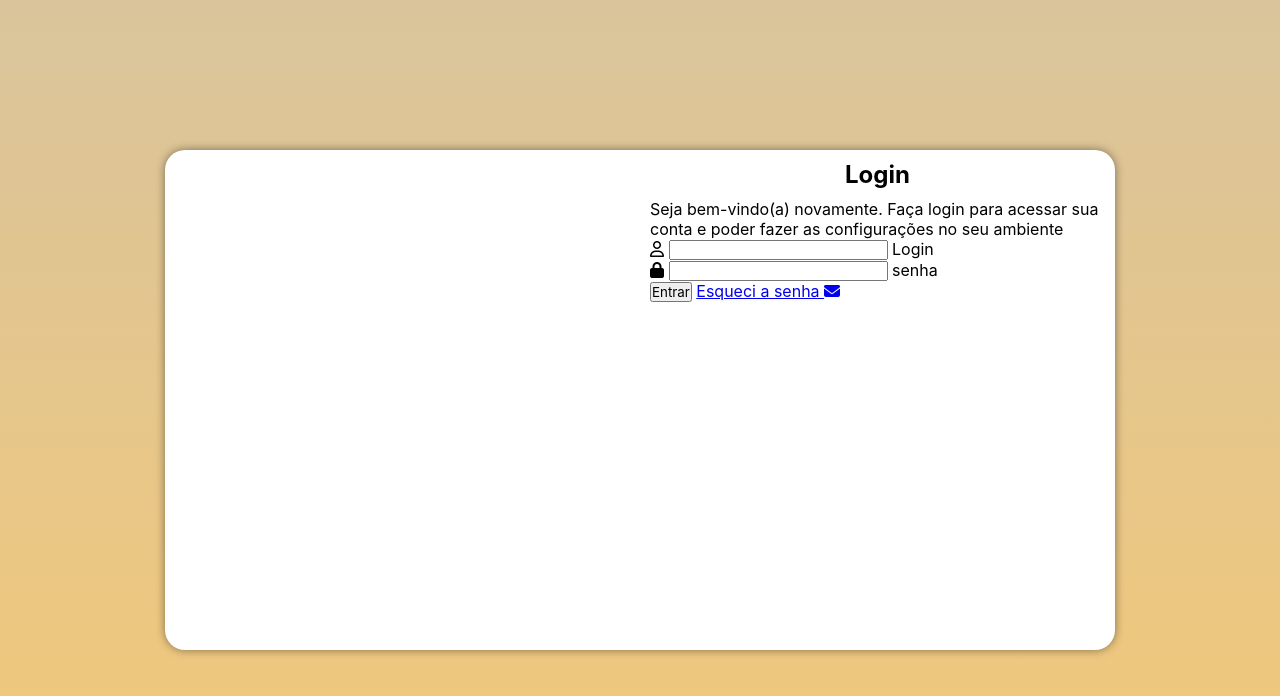
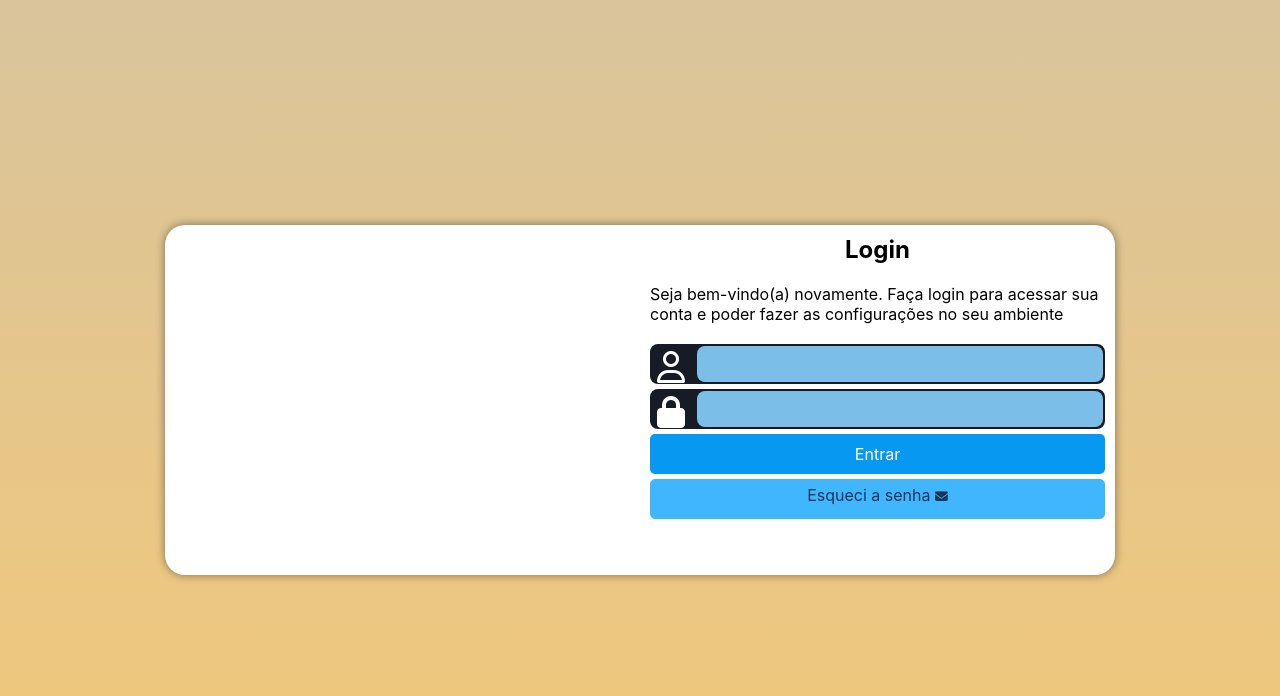
Before and after one commit to Dannick10/projects-logs, a plain HTML site: page index.html in a window 1280 px wide. Drawn offline with Linux system fonts and the light colour scheme.

Commit message:
Update project log
Projeto do curso em video modulo 4

```diff
--- a/estilos/media-query.css
+++ b/estilos/media-query.css
@@ -7,19 +7,31 @@
     }
 
     section#login {
-        width: 80vw;
+        width: 98vw;
+        height: 300px;
+
     }
 
     section#login > div#imagem {
-        float: left;
-        width: 30%;
+        float: right;
+        width: 50%;
         height: 100%;
+
+
     }
 
-    section#login > #div#form {
+    section#login > div#form {
         float: right;
-        width: 70%;
+        width: 50%;
+
+
     }
+
+    section#login >div#form h1 {
+        font-size: 1.6em;
+    }
+
+
 
 }
 
@@ -31,6 +43,7 @@
 
     section#login{
         width: 950px;
+        height: 350px;
     }
 
     section#login > div#imagem {
@@ -46,5 +59,6 @@
 
     div#form > p {
         font-size: 1em;
+        margin: 20px 0;
     }
 }
--- a/estilos/style.css
+++ b/estilos/style.css
@@ -32,17 +32,18 @@ main {
     position: absolute;
     top: 50%;
     left: 50%;
-    transform: translate(-50%, -50%);
+
     overflow: hidden;
 
     background-color: white;
     width: 250px;
-    height: 500px;
+    height: 515px;
     border-radius: 20px;
     box-shadow: 0px 0px 10px rgba(0,0,0, 0.450);
 
     transition: width 0.5s, height 0.5s;
     transition-timing-function: ease;
+    transform: translate(-50%, -50%);
 }
 
 section#login > div#imagem {
@@ -68,3 +69,80 @@ div#form > h1 {
 div#form > p {
     font-size: 0.8em;
 }
+
+form > input[type=submit] {
+    display: block;
+    font-size: 1em;
+    width: 100%;
+    height: 40px;
+    background-color:  #0798F2;
+    color: white;
+    border: none;
+    border-radius: 5px;
+    cursor: pointer;
+}
+
+form > input[type=submit]:hover{
+    background-color:  #1C3659;
+}
+
+form > a.btn{
+    display: block;
+    text-align: center;
+    font-size: 1em;
+    width: 100%;
+    height: 40px;
+    padding-top: 5px;
+    margin-top: 5px;
+    background-color: #40b6ff;
+    border: 1px solid #40b6ff;
+    border-radius: 5px;
+    text-decoration: none;
+    color: #1C3659;
+}
+
+form > a.btn:hover{
+    background-color: aliceblue;
+}
+
+form a.btn > i {
+    font-size: 0.8em;
+}
+
+form > div.campo{
+    background-color:  #171B26;
+    display: block;
+    border: 2px solid #171B26;
+    width: 100%;
+    height: 40px;
+    border-radius: 8px;
+    margin: 5px 0;
+
+}
+
+div.campo label{
+    display: none;
+}
+
+div.campo i {
+    color: white;
+
+    font-size: 2em;
+    width: 40px;
+    padding: 5px;
+}
+
+div.campo input {
+    background-color: #7bbee7;
+    font-size: 1em;
+    width: calc(100% - 45px);
+    height: 100%;
+    border: 0px;
+    border-radius: 8px;
+    padding: 4px;
+    transform: translateY(-9px);
+}
+
+div.campo input:focus-within{
+    background-color: white;
+}
--- a/index.html
+++ b/index.html
@@ -30,7 +30,7 @@
                         <label for="isenha">senha</label>
                     </div>
                     <input type="submit" value="Entrar">
-                    <a href="Esqueci.html">Esqueci a senha
+                    <a href="Esqueci.html" class="btn">Esqueci a senha
                         <i class="fa-solid fa-envelope"></i>
                     </a>
 
```
